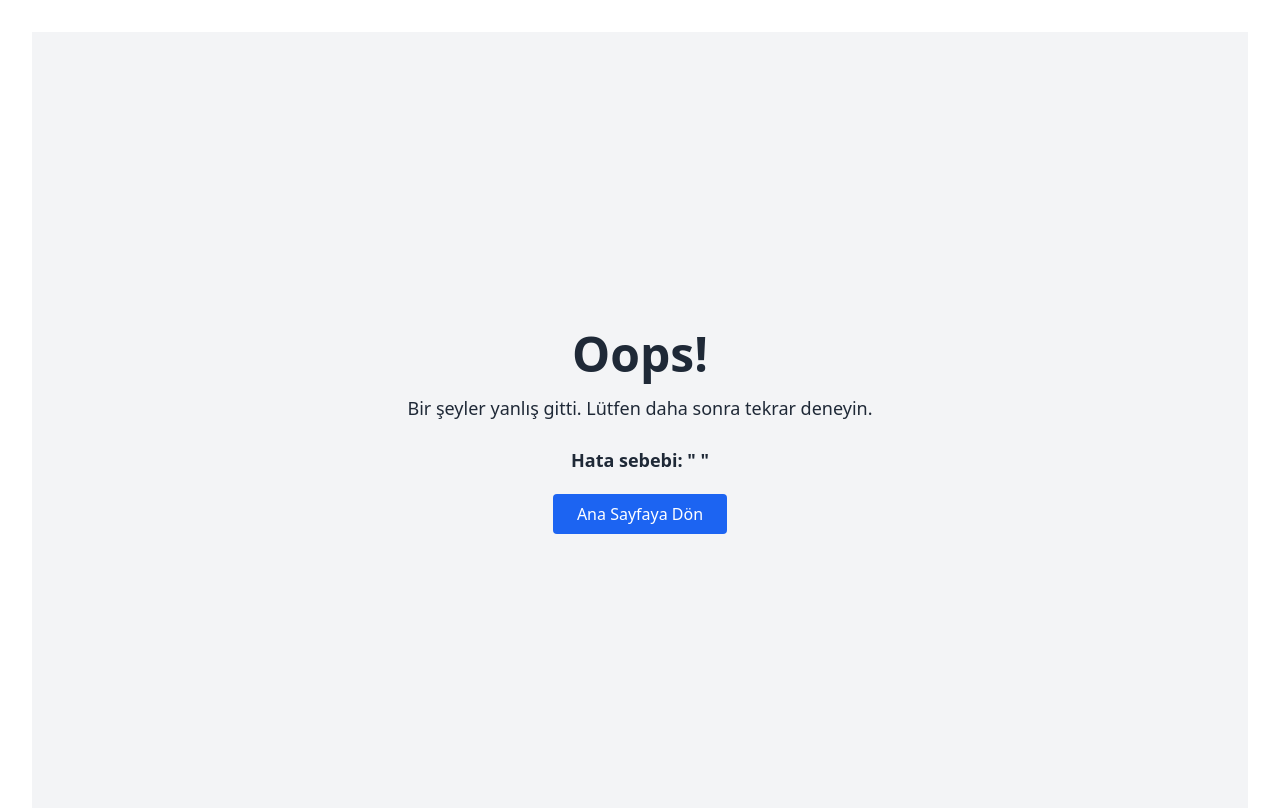
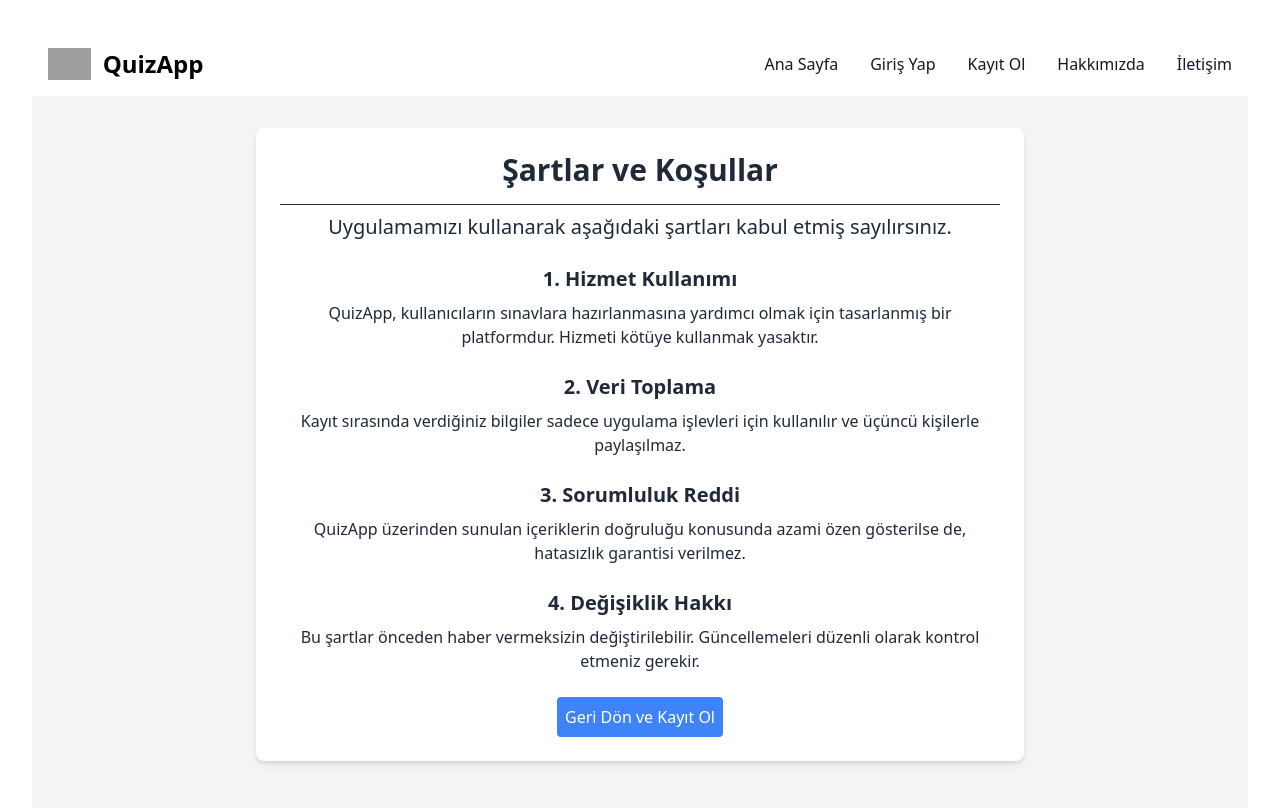
Before and after one commit to yusuftopcuu0/quiz-web-app, a React (Vite) app in the folder client/: page /terms-and-conditions in a window 1280 px wide. Shown: the top 808 px of the page. Built offline with nearby package versions, Linux system fonts and the light colour scheme; grey boxes are pictures that could not be loaded.

Commit message:
Terms and Conditions sayfası navigasyon ve geliştirilmiş düzen ile güncellendi

```diff
--- a/client/src/pages/TermsAndConditions.tsx
+++ b/client/src/pages/TermsAndConditions.tsx
@@ -1,11 +1,16 @@
-import { Link } from 'react-router-dom';
+import { useNavigate } from 'react-router-dom';
 
 const TermsAndConditions = () => {
+  const navigate = useNavigate();
+
   return (
     <div className="min-h-screen bg-gray-100 p-8 text-gray-800">
       <div className="max-w-3xl mx-auto bg-white p-6 rounded-lg shadow-md">
         <h1 className="text-3xl font-bold mb-4 text-center">Şartlar ve Koşullar</h1>
-        <p className="mb-4">Uygulamamızı kullanarak aşağıdaki şartları kabul etmiş sayılırsınız.</p>
+        <hr />
+        <p className="mb-4 text-xl mt-2">
+          Uygulamamızı kullanarak aşağıdaki şartları kabul etmiş sayılırsınız.
+        </p>
 
         <h2 className="text-xl font-semibold mt-6 mb-2">1. Hizmet Kullanımı</h2>
         <p className="mb-4">
@@ -32,9 +37,12 @@ const TermsAndConditions = () => {
         </p>
 
         <div className="text-center mt-6">
-          <Link to="/register" className="text-blue-600 hover:underline">
+          <button
+            onClick={() => navigate('/auth/signup')}
+            className="bg-blue-500 text-white rounded p-2"
+          >
             Geri Dön ve Kayıt Ol
-          </Link>
+          </button>
         </div>
       </div>
     </div>
--- a/client/src/routes/main.tsx
+++ b/client/src/routes/main.tsx
@@ -5,6 +5,7 @@ import ErrorPage from '@/pages/error/ErrorPage.tsx';
 import ProtectedPage from '@/pages/protected/ProtectedPage.tsx';
 import type { RouteObject } from 'react-router-dom';
 import MainLayout from '@/layout/MainLayout.tsx';
+import TermsAndConditions from '@/pages/TermsAndConditions';
 
 const mainNavigation: RouteObject[] = [
   {
@@ -23,6 +24,10 @@ const mainNavigation: RouteObject[] = [
             path: ROUTES.SIGNUP,
             element: <Signup />,
           },
+          {
+            path: ROUTES.TERMS_AND_CONDITIONS,
+            element: <TermsAndConditions />,
+          },
         ],
       },
     ],
```
